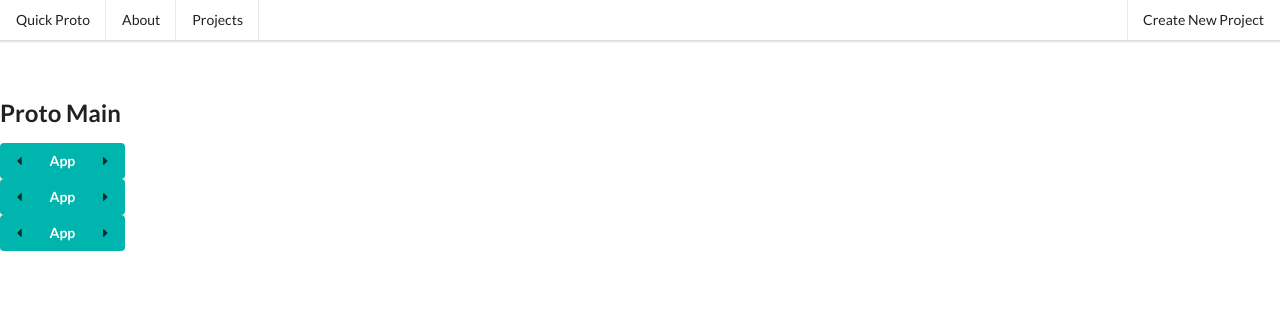
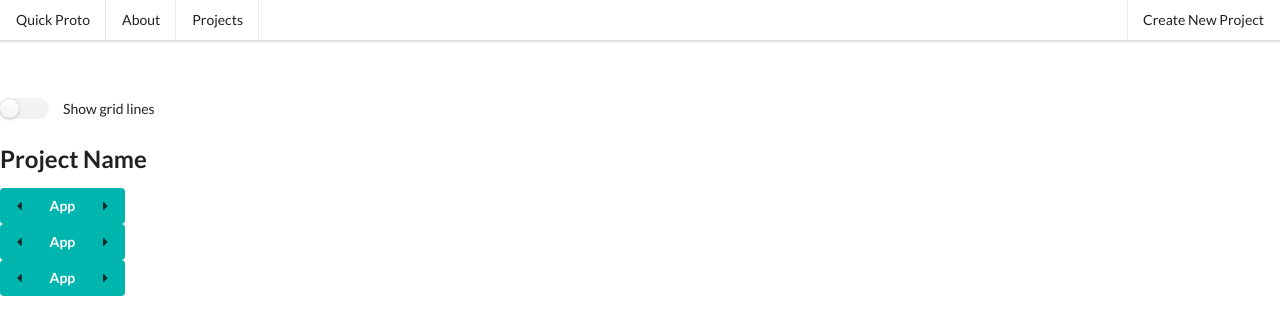
Before and after one commit to psilotec/react-quick-proto, a React app in the folder client/: page / in a window 1280 px wide. Shown: the top 334 px of the page. Built offline with nearby package versions, Linux system fonts and the light colour scheme.

Commit message:
Add state and handleChange method

```diff
--- a/client/src/components/prototypes/proto-main.js
+++ b/client/src/components/prototypes/proto-main.js
@@ -3,10 +3,31 @@ import React, { Component } from 'react';
 import ComponentBtn from './component-btn';
 
 class ProtoMain extends Component {
+    constructor(props) {
+        super(props);
+
+        // State to keep track of grid lines checkbox
+        this.state = {
+            checked: false,
+        };
+
+        this.handleChange = this.handleChange.bind(this);
+    }
+
+    handleChange(event) {
+        this.setState({checked: !this.state.checked});
+    }
     render() {
+        console.log(this.state.checked);
         return (
             <div className="proto-main-flex">
-                <h2>Proto Main</h2>
+                <div className="ui toggle checkbox" onClick={this.handleChange} >
+                    <input type="checkbox" name="public" value={this.state.checked} />
+                    <label>Show grid lines</label>
+                </div>
+
+                <h2>Project Name</h2>
+
                 <ComponentBtn />
                 <ComponentBtn />
                 <ComponentBtn />
```
